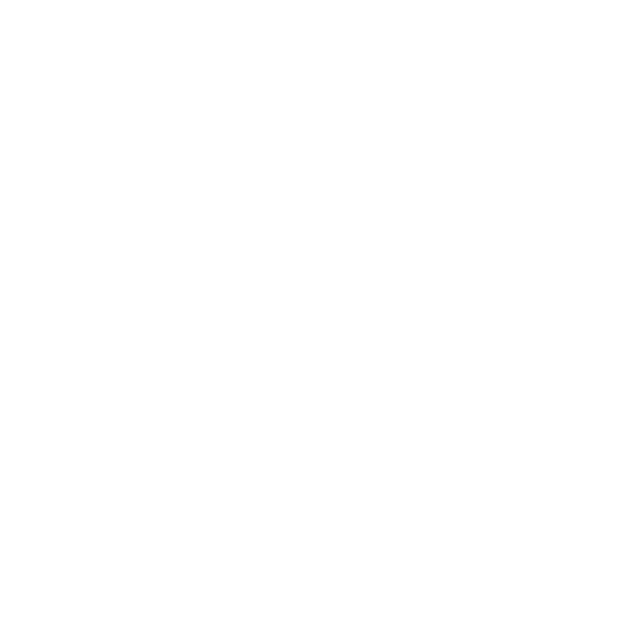
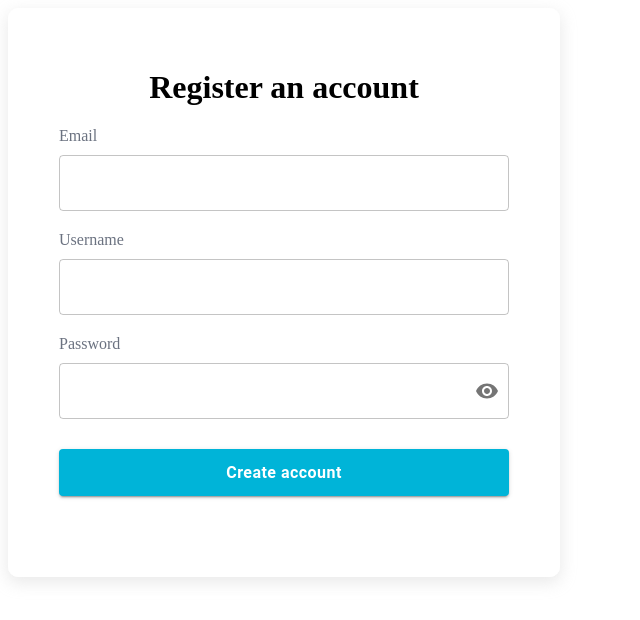
Before and after one commit to mzhao99/chuwa-project2, a React (Create React App) app in the folder client/: page /register/1 in a window 1280 px wide. Before the commit this address had no page. Shown: the top 620 px of the page, without its empty margins (0-640 px from the left). Built offline with nearby package versions, Linux system fonts and the light colour scheme.

Commit message:
registration ui and minor fix

```diff
--- a/client/src/App.js
+++ b/client/src/App.js
@@ -2,6 +2,7 @@ import React from "react";
 import { BrowserRouter as Router, Routes, Route } from "react-router-dom";
 import ProtectedRoute from "./components/ProtectedRoute";
 import LoginPage from "./pages/Auth/LoginPage";
+import RegistrationPage from "./pages/Auth/RegistrationPage";
 
 const App = () => {
   return (
@@ -10,7 +11,7 @@ const App = () => {
       {/* <ContentWrapper> */}
         <Routes>
           <Route path="/login" element={<LoginPage />} />
-          {/* <Route path="/signup" element={<SignupPage />} /> */}
+          <Route path="/register/:token" element={<RegistrationPage />} />
 
         <Route path="/" element={<ProtectedRoute />}>
           {/* <Route index element={<HomePage />} /> */}
--- a/client/src/components/InputField.js
+++ b/client/src/components/InputField.js
@@ -12,26 +12,9 @@ const CustomizedInput = styled(TextField)(({ height, fontSize }) => ({
       borderColor: "#5048E5",
     },
   },
-  "&.Mui-error fieldset": {
-    borderColor: "#FC5A44",
-  },
-  "& .MuiFormHelperText-root": {
-    fontSize: "14px",
-    color: "#FC5A44",
-    textAlign: "right",
-  },
 }));
 
-export default function InputField({
-  height,
-  fontSize,
-  error,
-  helperText,
-  isPassword,
-  onChange,
-  name,
-  value,
-}) {
+const InputField = React.forwardRef(({ height, fontSize, isPassword, onChange, name, value, ...props }, ref) => {
     const [showPassword, setShowPassword] = useState(false);
 
     const handleClickShowPassword = () => {
@@ -44,8 +27,6 @@ export default function InputField({
         fullWidth
         height={height}
         fontSize={fontSize}
-      error={error}
-      helperText={helperText}
         type={isPassword && !showPassword ? "password" : "text"}
         onChange={onChange}
         name={name}
@@ -55,7 +36,7 @@ export default function InputField({
             <InputAdornment position="end">
               <IconButton
                 aria-label={
-                showPassword ? 'display the password' : 'hide the password'
+                  showPassword ? "display the password" : "hide the password"
                 }
                 onClick={handleClickShowPassword}
                 edge="end"
@@ -65,6 +46,11 @@ export default function InputField({
             </InputAdornment>
           ) : null,
         }}
+        inputRef={ref}
+        {...props}
       />
     );
   }
+);
+
+export default InputField;
--- a/client/src/features/user/userSlice.js
+++ b/client/src/features/user/userSlice.js
@@ -1,4 +1,4 @@
-import {login, signup } from '../../api/auth';
+// import {login, signup } from '../../api/auth';
 import {createAsyncThunk, createSlice} from '@reduxjs/toolkit';
 
 const initialState = {
@@ -12,7 +12,7 @@ export const loginUser = createAsyncThunk(
   'user/login',
   async (credentials, {rejectWithValue}) => {
     try {
-      return await login(credentials);
+      // return await login(credentials);
     } catch (err) {
       if (!err.response) {
         throw err;
@@ -27,7 +27,7 @@ export const signupUser = createAsyncThunk(
   'user/signup',
   async (signupFormData, {rejectWithValue}) => {
     try {
-      return await signup(signupFormData);
+      // return await signup(signupFormData);
     } catch (err) {
       if (!err.response) {
         throw err;
--- a/client/src/index.js
+++ b/client/src/index.js
@@ -1,10 +1,21 @@
 import React from 'react';
 import ReactDOM from 'react-dom';
 import App from './App';
+import {Provider} from 'react-redux';
+import store from './store/store';
+import {setUser} from './features/user/userSlice';
+import {jwtDecode} from 'jwt-decode';
 
-ReactDOM.render(
+if (localStorage.getItem('token')) {
+  const decoded = jwtDecode(localStorage.getItem('token'));
+  store.dispatch(setUser(decoded));
+}
+
+const root = ReactDOM.createRoot(document.getElementById('root'));
+root.render(
   <React.StrictMode>
-    <App />
-  </React.StrictMode>,
-  document.getElementById('root')
+    <Provider store={store}>
+      <App />
+    </Provider>
+  </React.StrictMode>
 );
--- a/client/src/pages/Auth/LoginPage.js
+++ b/client/src/pages/Auth/LoginPage.js
@@ -16,13 +16,14 @@ export default function LoginPage() {
   const onSubmit = async (data) => {
     setLoading(true);
     try {
-      // add log in feature here
+      // TODO: add log in feature here
       console.log("Log in success: ", data);
       setTimeout(() => {
         setSuccess(true);
-        setTimeout(() => navigate('/'), 1500);
-      }, 1500);
+        setTimeout(() => navigate('/'), 1000);
+      }, 1000);
     } catch (e) {
+      // TODO: handle error
       setError("Invalid username or password");
       setLoading(false);
     }
@@ -48,6 +49,7 @@ export default function LoginPage() {
         <InputField
           name="password"
           type="password"
+          isPassword={true}
           {...register("password", {required: "Password is required"},)}
         />
         {errors.password && (
--- /dev/null
+++ b/client/src/pages/Auth/RegistrationPage.js
@@ -0,0 +1,124 @@
+import React, { useState } from "react";
+import { useForm } from "react-hook-form";
+import FilledBtn from "../../components/FilledBtn";
+import InputField from "../../components/InputField";
+import { Link, useNavigate } from "react-router-dom";
+import "../../styles/AuthForm.css";
+import { useDispatch } from "react-redux";
+import { signupUser } from "../../features/user/userSlice";
+import { CircularProgress } from '@mui/material';
+
+export default function RegistrationPage() {
+  const dispatch = useDispatch();
+  const navigate = useNavigate();
+
+  const [loading, setLoading] = useState(false);
+  const [success, setSuccess] = useState(false);
+  const [existingUserErr, setExistingUserErr] = useState(false);
+
+  const { register, handleSubmit, formState: { errors }, setValue } = useForm();
+
+  const emailValidation = (email) => {
+    if (!email){
+      return "Email is required";
+    }
+    const atSymbol = email.indexOf("@");
+    const dotSymbol = email.lastIndexOf(".");
+    const isValid =
+      atSymbol > 0 && dotSymbol > atSymbol + 1 && dotSymbol < email.length - 1;
+    return isValid ? true : "Please enter a valid email address";
+  };
+
+  const passwordValidation = (password) => {
+    if (!password){
+      return "Password is required";
+    }
+    if (password.length < 8){
+      return "Password must be at least 8 characters";
+    }
+    if (!/[A-Z]/.test(password)){
+      return "Password must contain at least one uppercase letter";
+    }
+    if (!/[0-9]/.test(password)){
+      return "Password must contain at least one digit";
+    }
+    return true;
+  };
+
+  const usernameValidation = (username) => {
+    if (!username){
+      return "Username is required";
+    }
+    return true;
+  };
+
+  const onSubmit = async (data) => {
+    setLoading(true);
+    try {
+      // TODO: Call the signup function (example: dispatch signup)
+      // await dispatch(signupUser(data));
+      setTimeout(() => {
+        setSuccess(true);
+        setTimeout(() => navigate('/dashboard'), 1000);
+      }, 1000);
+    } catch (error) {
+      setLoading(false);
+      // TODO: check error handling
+      if (error?.response?.status === 400 && error?.response?.data?.message === 'Username already exists') {
+        setExistingUserErr("Username already exists");
+      } else if (error?.response?.status === 400 && error?.response?.data?.message === 'Email already exists') {
+        setExistingUserErr("An account with this email already exists");
+      } else {
+        navigate('/error');
+      }
+    }
+  };
+
+  return success ? (
+    <h3>Account registered successfully! Redirecting...</h3>
+  ) : (
+    <form className="auth-form" onSubmit={handleSubmit(onSubmit)}>
+      <h1>Register an account</h1>
+      <div className="input-field">
+        <label>Email</label>
+        <InputField
+          name="email"
+          {...register("email", { validate: emailValidation })}
+        />
+        {errors.email && (
+          <p className="auth-error-message">{errors.email.message}</p>
+        )}
+      </div>
+      <div className="input-field">
+        <label>Username</label>
+        <InputField
+          name="username"
+          {...register("username", { validate: usernameValidation })}
+        />
+        {errors.username && (
+          <p className="auth-error-message">{errors.username.message}</p>
+        )}
+      </div>
+      <div className="input-field">
+        <label>Password</label>
+        <InputField
+          name="password"
+          isPassword
+          {...register("password", { validate: passwordValidation })}
+        />
+        {errors.password && (
+          <p className="auth-error-message">{errors.password.message}</p>
+        )}
+      </div>
+      {existingUserErr && <p className="auth-error-message">{existingUserErr}</p>}
+      <div className="submit-btn">
+        <FilledBtn
+          text={loading ? <CircularProgress size={20} /> : "Create account"}
+          width="100%"
+          type="submit"
+          disabled={loading}
+        />
+      </div>
+    </form>
+  );
+}
```
Also changed, not shown: 1 other file (tests, documents, lock files or other folders). Lines whose indentation alone changed are shown as unchanged.
